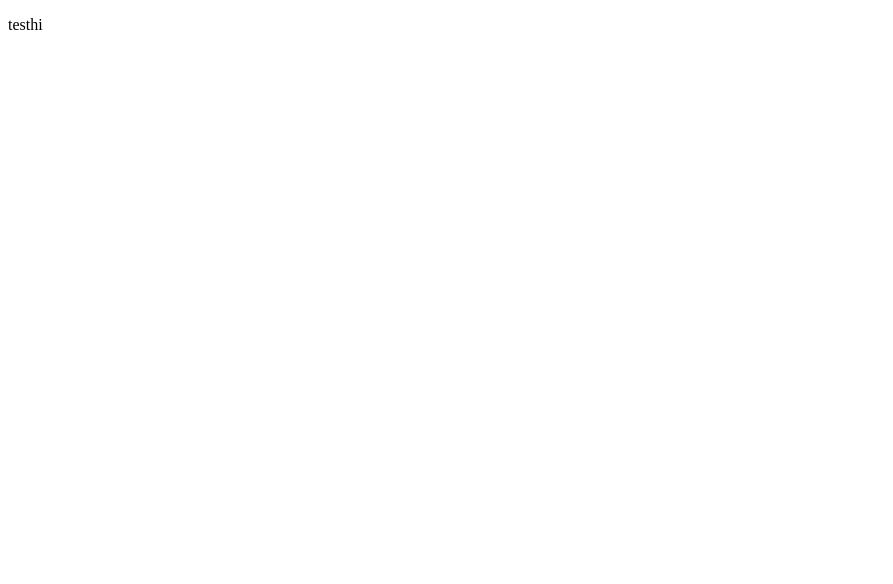
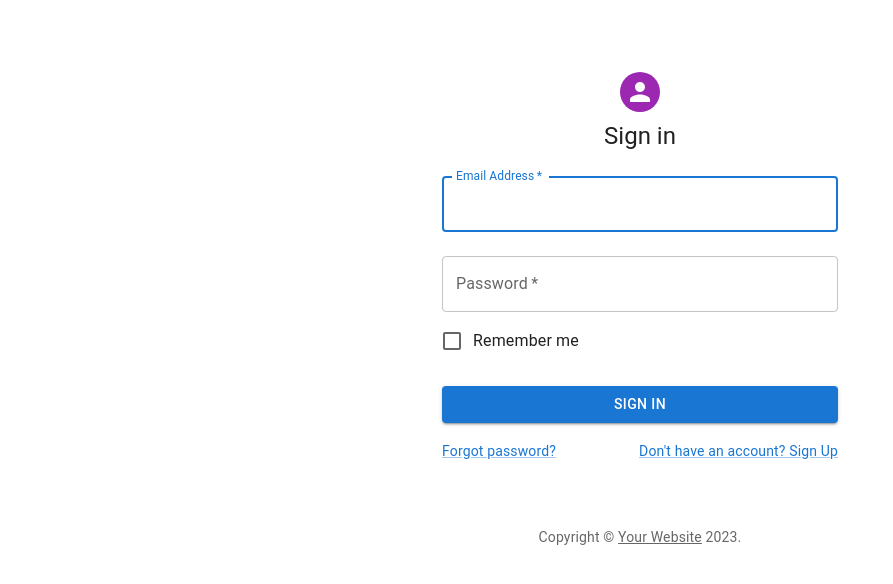
Before and after one commit to wb1110/vcm, a React (Vite) app: page / in a window 1280 px wide. Shown: the top 584 px of the page, without its empty margins (0-893 px from the left). Built offline with nearby package versions, Linux system fonts and the light colour scheme.

Commit message:
sign in loading

```diff
--- /dev/null
+++ b/src/components/SignIn.tsx
@@ -0,0 +1,103 @@
+import * as React from 'react'
+import Avatar from '@mui/material/Avatar'
+import Button from '@mui/material/Button'
+import CssBaseline from '@mui/material/CssBaseline'
+import TextField from '@mui/material/TextField'
+import FormControlLabel from '@mui/material/FormControlLabel'
+import Checkbox from '@mui/material/Checkbox'
+import Link from '@mui/material/Link'
+import Grid from '@mui/material/Grid'
+import Box from '@mui/material/Box'
+// import LockOutlinedIcon from '@mui/icons-material/LockOutlined'
+import Typography from '@mui/material/Typography'
+import Container from '@mui/material/Container'
+import { createTheme, ThemeProvider } from '@mui/material/styles'
+
+function Copyright(props: any) {
+  return (
+    <Typography variant="body2" color="text.secondary" align="center" {...props}>
+      {'Copyright © '}
+      <Link color="inherit" href="https://mui.com/">
+        Your Website
+      </Link>{' '}
+      {new Date().getFullYear()}
+      {'.'}
+    </Typography>
+  )
+}
+
+const theme = createTheme()
+
+export default function SignIn() {
+  const handleSubmit = (event: React.FormEvent<HTMLFormElement>) => {
+    event.preventDefault()
+    const data = new FormData(event.currentTarget)
+    console.log({
+      email: data.get('email'),
+      password: data.get('password'),
+    })
+  }
+
+  return (
+    <ThemeProvider theme={theme}>
+      <Container component="main" maxWidth="xs">
+        <CssBaseline />
+        <Box
+          sx={{
+            marginTop: 8,
+            display: 'flex',
+            flexDirection: 'column',
+            alignItems: 'center',
+          }}
+        >
+          <Avatar sx={{ m: 1, bgcolor: 'secondary.main' }}>{/* <LockOutlinedIcon /> */}</Avatar>
+          <Typography component="h1" variant="h5">
+            Sign in
+          </Typography>
+          <Box component="form" onSubmit={handleSubmit} noValidate sx={{ mt: 1 }}>
+            <TextField
+              margin="normal"
+              required
+              fullWidth
+              id="email"
+              label="Email Address"
+              name="email"
+              autoComplete="email"
+              autoFocus
+            />
+            <TextField
+              margin="normal"
+              required
+              fullWidth
+              name="password"
+              label="Password"
+              type="password"
+              id="password"
+              autoComplete="current-password"
+            />
+            <FormControlLabel
+              control={<Checkbox value="remember" color="primary" />}
+              label="Remember me"
+            />
+            <Button type="submit" fullWidth variant="contained" sx={{ mt: 3, mb: 2 }}>
+              Sign In
+            </Button>
+            <Grid container>
+              <Grid item xs>
+                <Link href="#" variant="body2">
+                  Forgot password?
+                </Link>
+              </Grid>
+              <Grid item>
+                <Link href="#" variant="body2">
+                  {"Don't have an account? Sign Up"}
+                </Link>
+              </Grid>
+            </Grid>
+          </Box>
+        </Box>
+        <Copyright sx={{ mt: 8, mb: 4 }} />
+      </Container>
+    </ThemeProvider>
+  )
+}
--- a/src/containers/App.tsx
+++ b/src/containers/App.tsx
@@ -1,11 +1,9 @@
 import React from 'react'
+import { Route } from 'react-router-dom'
+import SignIn from 'src/components/SignIn'
 
 function App() {
-  return (
-    <div className="App">
-      <p> testhi</p>
-    </div>
-  )
+  return <Route exact path="/" component={SignIn} />
 }
 
 export default App
--- a/src/index.tsx
+++ b/src/index.tsx
@@ -1,9 +1,19 @@
 import React from 'react'
 import ReactDOM from 'react-dom/client'
+import { createBrowserRouter, RouterProvider } from 'react-router-dom'
+import SignIn from './components/SignIn'
 import App from './containers/App'
+import Root from './routes/root'
+
+const router = createBrowserRouter([
+  {
+    path: '/',
+    element: <SignIn />,
+  },
+])
 
 ReactDOM.createRoot(document.getElementById('root') as HTMLElement).render(
   <React.StrictMode>
-    <App />
+    <RouterProvider router={router} />
   </React.StrictMode>
 )
--- /dev/null
+++ b/src/routes/root.tsx
@@ -0,0 +1,38 @@
+import React from 'react'
+
+export default function Root() {
+  return (
+    <>
+      <div id="sidebar">
+        <h1>React Router Contacts</h1>
+        <div>
+          <form id="search-form" role="search">
+            <input
+              id="q"
+              aria-label="Search contacts"
+              placeholder="Search"
+              type="search"
+              name="q"
+            />
+            <div id="search-spinner" aria-hidden hidden={true} />
+            <div className="sr-only" aria-live="polite"></div>
+          </form>
+          <form method="post">
+            <button type="submit">New</button>
+          </form>
+        </div>
+        <nav>
+          <ul>
+            <li>
+              <a href={`/contacts/1`}>Your Name</a>
+            </li>
+            <li>
+              <a href={`/contacts/2`}>Your Friend</a>
+            </li>
+          </ul>
+        </nav>
+      </div>
+      <div id="detail"></div>
+    </>
+  )
+}
```
Also changed, not shown: package.json (+7 -1 lines), 1 other file (tests, documents, lock files or other folders).
